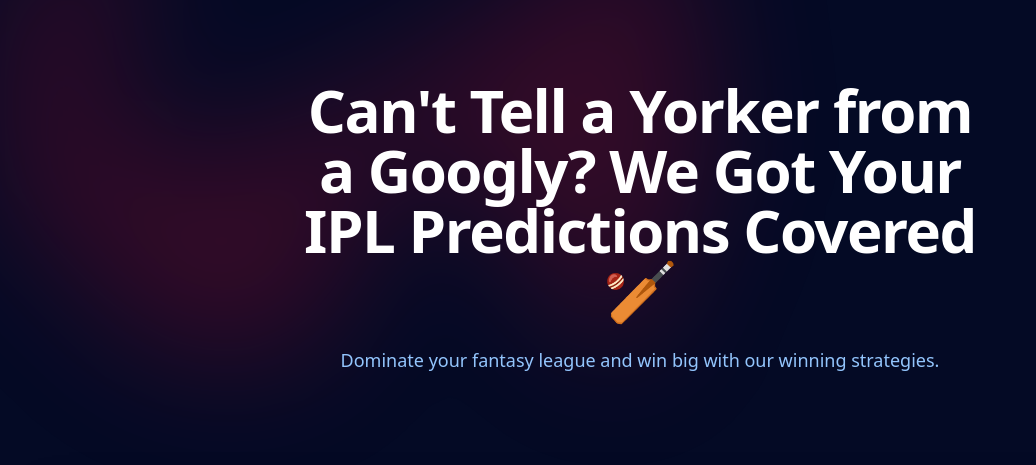
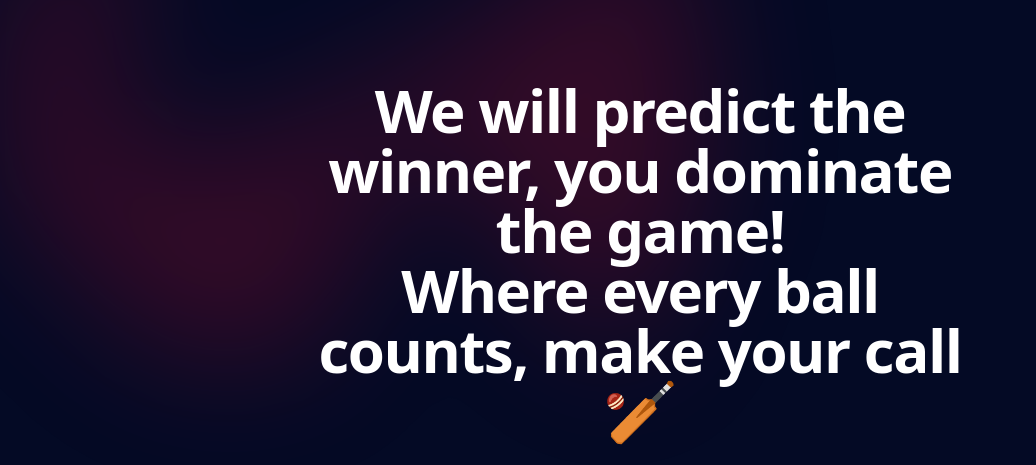
Before and after one commit to kiransanjay/IPL-Winner-Predictor-2024, a Flask app: page / in a window 1280 px wide. Shown: the top 465 px of the page, without its empty margins (0-1036 px from the left). Run offline with Flask 3, Linux system fonts and the light colour scheme; some libraries are stand-ins or nearby versions.

Commit message:
UI designing done

```diff
--- a/model.py
+++ b/model.py
@@ -28,6 +28,6 @@
 
 ra_y_pred = ra_pipe.predict(x_test)
 
-pickle.dump(ra_pipe,open('second_pipe.pkl','wb'))
+pickle.dump(ra_pipe,open('second_pipeline.pkl','wb'))
 
 print(accuracy_score(y_test,ra_y_pred))
--- a/templates/HomePage.html
+++ b/templates/HomePage.html
@@ -4,7 +4,7 @@
 <head>
   <meta charset="UTF-8">
   <meta name="viewport" content="width=device-width, initial-scale=1.0">
-  <title>Document</title>
+  <title>CrikR - Home</title>
   <script src="https://cdn.tailwindcss.com"></script>
   <script>
     function validateTeams() {
@@ -24,12 +24,7 @@
 <body>
   <div class="bg-blue-900">
     <header class="absolute inset-x-0 top-0 z-50">
-
-      <!-- Mobile menu, show/hide based on menu open state. -->
       <div class="lg:hidden" role="dialog" aria-modal="true">
-        <!-- Background backdrop, show/hide based on slide-over state. -->
-
-
       </div>
     </header>
 
@@ -41,13 +36,15 @@
           style="clip-path: polygon(74.1% 44.1%, 100% 61.6%, 97.5% 26.9%, 85.5% 0.1%, 80.7% 2%, 72.5% 32.5%, 60.2% 62.4%, 52.4% 68.1%, 47.5% 58.3%, 45.2% 34.5%, 27.5% 76.7%, 0.1% 64.9%, 17.9% 100%, 27.6% 76.8%, 76.1% 97.7%, 74.1% 44.1%)">
         </div>
       </div>
+
       <div class="py-24 sm:py-16 lg:pb-40">
         <div class="mx-auto max-w-7xl px-6 lg:px-8">
           <div class="mx-auto max-w-2xl text-center">
-            <h1 class="text-4xl font-bold tracking-tight text-white sm:text-6xl">Can't Tell a Yorker from a
-              Googly? We Got Your IPL Predictions Covered 🏏</h1>
-            <p class="mt-6 text-lg leading-8 text-blue-300">Dominate your fantasy league and win big with
-              our winning strategies.</p>
+            <h1 class="text-4xl font-bold tracking-tight text-white sm:text-6xl">
+              We will predict the winner, you dominate the game!  </h1>
+              <h1 class="text-4xl font-bold tracking-tight text-white sm:text-6xl">
+                Where every ball counts, make your call🏏</h1>
+            <p class="mt-6 text-lg leading-8 text-blue-300">Master your Dream11 fantasy league and come out on top with our expert winning strategies.</p>
 
           </div>
           <img src="{{ url_for('static', filename='image.png') }}" width="2432" height="1442"
--- a/templates/ResultPage.html
+++ b/templates/ResultPage.html
@@ -4,7 +4,7 @@
 <head>
   <meta charset="UTF-8">
   <meta name="viewport" content="width=device-width, initial-scale=1.0">
-  <title>Document</title>
+  <title>CrikR - Results</title>
   <script src="https://cdn.tailwindcss.com"></script>
 
 </head>
```
